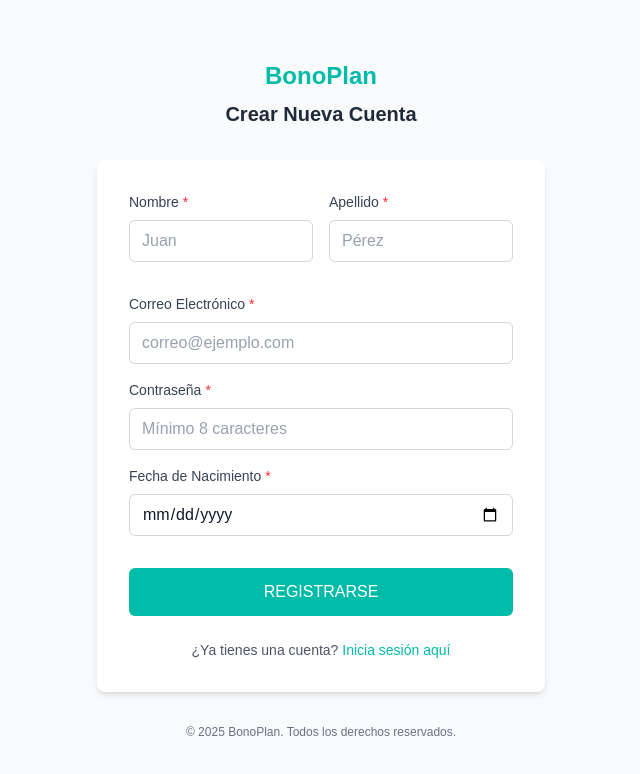
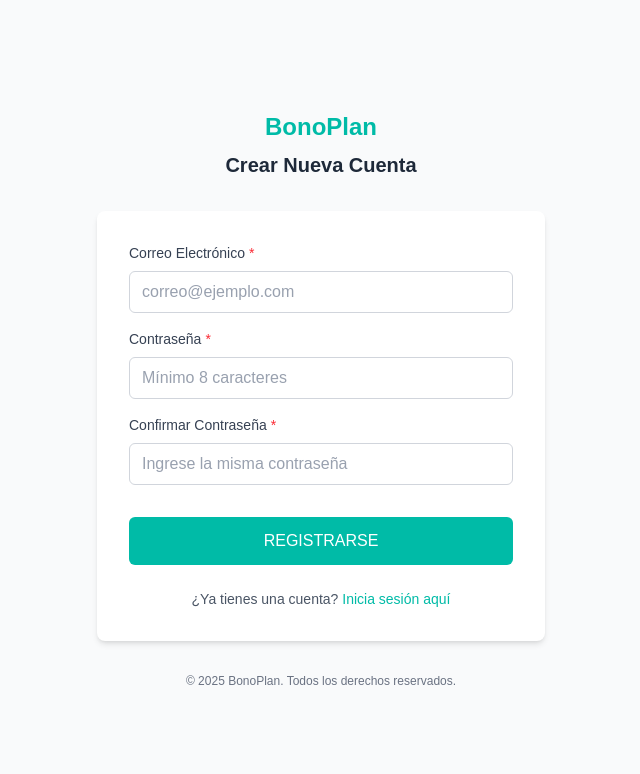
Before and after one commit to Los-Alemanes-de-Finanzas/front-end, a Next.js app: page /sign-up in a window 1280 px wide. Shown: the top 774 px of the page, without its empty margins (319-959 px from the left). Built offline with nearby package versions, Linux system fonts and the light colour scheme.

Commit message:
refactor(register-form): updated sign up fields form.

```diff
--- a/src/app/sign-up/components/RegisterForm.tsx
+++ b/src/app/sign-up/components/RegisterForm.tsx
@@ -4,11 +4,9 @@ import { FormInput } from '../../shared/components/FormInput';
 import { GenericButton } from '@/app/shared/components/GenericButton';
 
 interface RegisterFormData {
-  firstName: string;
-  lastName: string;
-  email: string;
+  username: string;
   password: string;
-  birthDate: string;
+  confirmedPassword: string;
 }
 
 interface RegisterFormProps {
@@ -21,11 +19,9 @@ export const RegisterForm: React.FC<RegisterFormProps> = ({
   loading = false
 }) => {
   const [formData, setFormData] = useState<RegisterFormData>({
-    firstName: '',
-    lastName: '',
-    email: '',
+    username: '',
     password: '',
-    birthDate: ''
+    confirmedPassword: ''
   });
 
   const [errors, setErrors] = useState<Partial<RegisterFormData>>({});
@@ -33,18 +29,10 @@ export const RegisterForm: React.FC<RegisterFormProps> = ({
   const validateForm = (): boolean => {
     const newErrors: Partial<RegisterFormData> = {};
 
-    if (!formData.firstName.trim()) {
-      newErrors.firstName = 'El nombre es requerido';
-    }
-
-    if (!formData.lastName.trim()) {
-      newErrors.lastName = 'El apellido es requerido';
-    }
-
-    if (!formData.email.trim()) {
-      newErrors.email = 'El correo electrónico es requerido';
-    } else if (!/\S+@\S+\.\S+/.test(formData.email)) {
-      newErrors.email = 'El correo electrónico no es válido';
+    if (!formData.username.trim()) {
+      newErrors.username = 'El correo electrónico es requerido';
+    } else if (!/\S+@\S+\.\S+/.test(formData.username)) {
+      newErrors.username = 'El correo electrónico no es válido';
     }
 
     if (!formData.password.trim()) {
@@ -53,8 +41,10 @@ export const RegisterForm: React.FC<RegisterFormProps> = ({
       newErrors.password = 'La contraseña debe tener al menos 8 caracteres';
     }
 
-    if (!formData.birthDate) {
-      newErrors.birthDate = 'La fecha de nacimiento es requerida';
+    if (!formData.confirmedPassword.trim()) {
+      newErrors.confirmedPassword = 'La contraseña es requerida';
+    } else if (formData.confirmedPassword.length < 8) {
+      newErrors.confirmedPassword = 'La contraseña debe tener al menos 8 caracteres';
     }
 
     setErrors(newErrors);
@@ -78,34 +68,14 @@ export const RegisterForm: React.FC<RegisterFormProps> = ({
 
   return (
     <form onSubmit={handleSubmit} className="space-y-4">
-      <div className="grid grid-cols-1 md:grid-cols-2 gap-4">
-        <FormInput
-          label="Nombre"
-          value={formData.firstName}
-          onChange={(value) => handleInputChange('firstName', value)}
-          placeholder="Juan"
-          required
-          error={errors.firstName}
-        />
-
-        <FormInput
-          label="Apellido"
-          value={formData.lastName}
-          onChange={(value) => handleInputChange('lastName', value)}
-          placeholder="Pérez"
-          required
-          error={errors.lastName}
-        />
-      </div>
-
       <FormInput
         label="Correo Electrónico"
         type="email"
-        value={formData.email}
-        onChange={(value) => handleInputChange('email', value)}
+        value={formData.username}
+        onChange={(value) => handleInputChange('username', value)}
         placeholder="correo@ejemplo.com"
         required
-        error={errors.email}
+        error={errors.username}
       />
 
       <FormInput
@@ -119,12 +89,13 @@ export const RegisterForm: React.FC<RegisterFormProps> = ({
       />
 
       <FormInput
-        label="Fecha de Nacimiento"
-        type="date"
-        value={formData.birthDate}
-        onChange={(value) => handleInputChange('birthDate', value)}
+        label="Confirmar Contraseña"
+        type="password"
+        value={formData.confirmedPassword}
+        onChange={(value) => handleInputChange('confirmedPassword', value)}
+        placeholder="Ingrese la misma contraseña"
         required
-        error={errors.birthDate}
+        error={errors.confirmedPassword}
       />
 
       <div className="pt-4">
```
